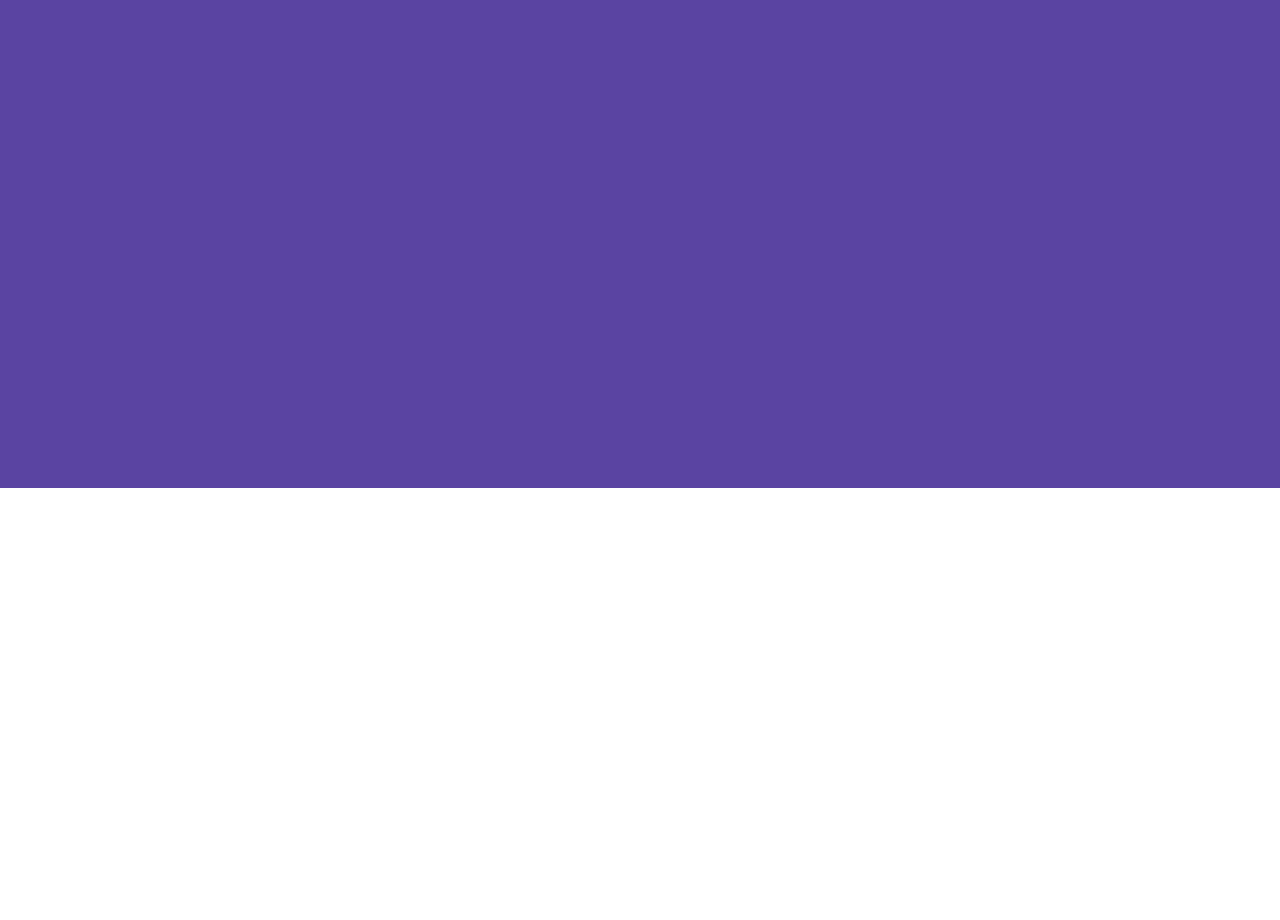
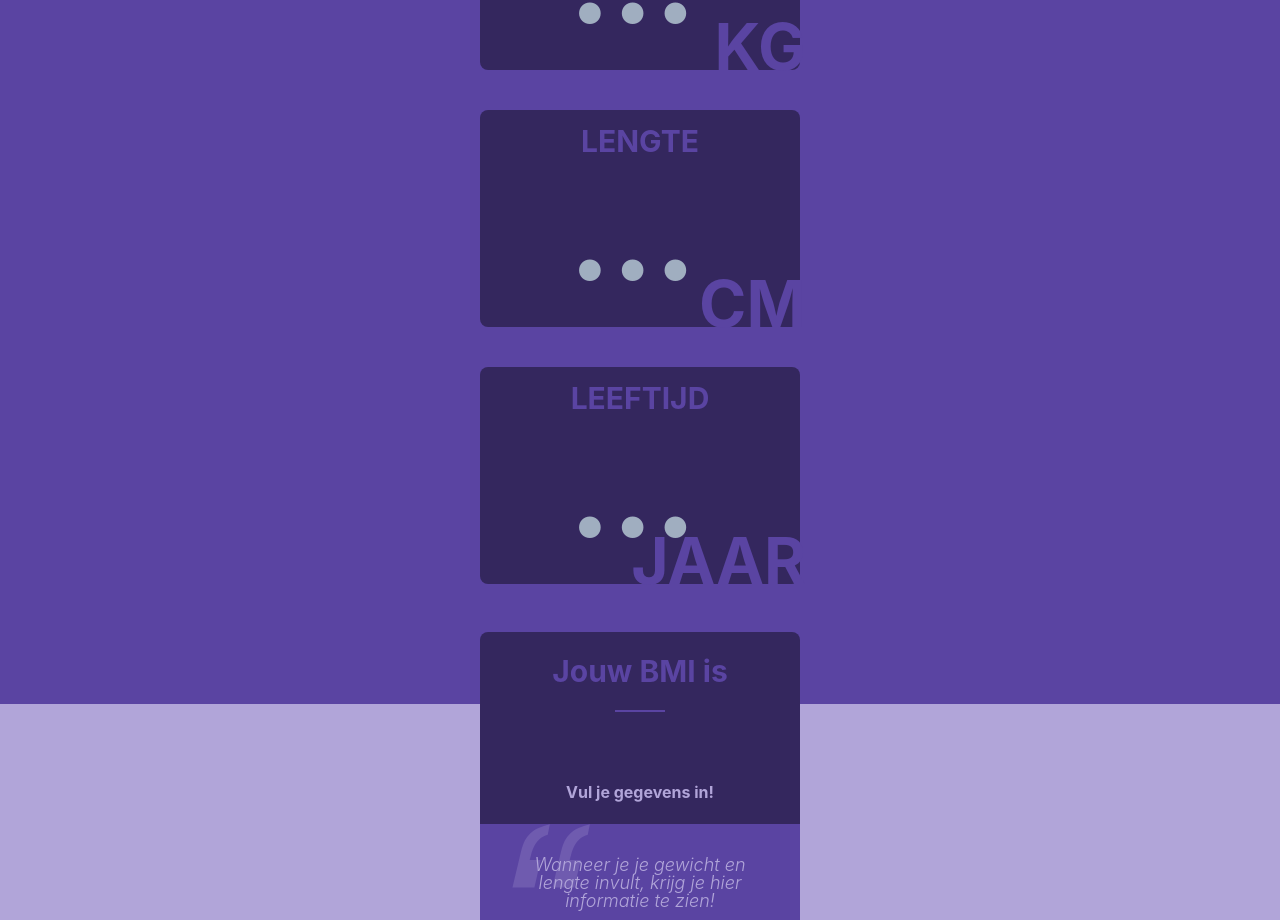
Before and after one commit to martijnd/bmi-calculator, a Svelte app: page / in a window 1280 px wide. Shown: the part 312-1232 px from the top of the page. Before the commit the page ends 800 px from the top, so only its background shows below. Built offline with nearby package versions, Linux system fonts and the light colour scheme.

Commit message:
Added result section

```diff
--- a/public/global.css
+++ b/public/global.css
@@ -1,4 +1,5 @@
-html, body {
+html,
+body {
   position: relative;
   width: 100%;
   height: 100%;
@@ -9,11 +10,12 @@ body {
   margin: 0;
   padding: 8px;
   box-sizing: border-box;
-	font-family: -apple-system, BlinkMacSystemFont, "Segoe UI", Roboto, Oxygen-Sans, Ubuntu, Cantarell, "Helvetica Neue", sans-serif;
+  font-family: -apple-system, BlinkMacSystemFont, "Segoe UI", Roboto,
+    Oxygen-Sans, Ubuntu, Cantarell, "Helvetica Neue", sans-serif;
 }
 
 a {
-	color: rgb(0,100,200);
+  color: rgb(0, 100, 200);
   text-decoration: none;
 }
 
@@ -21,15 +23,14 @@ a:hover {
   text-decoration: underline;
 }
 
-a:visited {
-	color: rgb(0,80,160);
-}
-
 label {
   display: block;
 }
 
-input, button, select, textarea {
+input,
+button,
+select,
+textarea {
   font-family: inherit;
   font-size: inherit;
   padding: 0.4em;
--- a/src/App.svelte
+++ b/src/App.svelte
@@ -1,13 +1,20 @@
 <script>
   import Card from "./Card.svelte";
+  import Result from "./Result.svelte";
+
   let weight;
   let height;
   let age;
   let gender;
   let bmi;
 
+  const roundValue = value => {
+    return Math.round(value * 10) / 10;
+  };
+
   const updateBMI = event => {
     const { title, data } = event.detail;
+
     switch (title.toLowerCase()) {
       case "gewicht":
         weight = data;
@@ -25,14 +32,14 @@
         break;
     }
 
-    if (weight && length && age) {
-      bmi = weight / height ** height;
+    if (weight && height && +height > 100) {
+      bmi = roundValue(+weight / (+height / 100) ** 2);
     }
   };
 </script>
 
-<div class="w-screen min-h-screen bg-primary antialiased">
-  <div class="container mx-auto p-6">
+<div class="w-screen bg-primary antialiased">
+  <div class="container mx-auto p-6 mb-24">
     <h1
       class="text-yellow-500 text-center text-3xl uppercase font-bold"
       style="line-height: 0.8;">
@@ -40,5 +47,13 @@
       <span class="block text-8xl">BMI</span>
     </h1>
     <Card title="Gewicht" unit="kg" on:update={updateBMI} />
+    <Card title="Lengte" unit="cm" on:update={updateBMI} />
+    <Card title="Leeftijd" unit="jaar" on:update={updateBMI} />
+
+  </div>
+  <div class="w-screen bg-light-text">
+    <div class="container mx-auto p-6">
+      <Result {bmi} />
+    </div>
   </div>
 </div>
--- a/src/Card.svelte
+++ b/src/Card.svelte
@@ -4,22 +4,31 @@
   export let title;
   export let unit;
 
+  let value;
+
   const dispatch = createEventDispatcher();
 
   const update = event => {
-    console.log(event);
-    dispatch("update", { title, data: event.data });
+    dispatch("update", { title, data: event.target.value });
   };
 </script>
 
-<div class="Card bg-primary-dark mt-4 max-w-xs mx-auto rounded-lg p-4">
+<div
+  class="Card mt-10 p-4 relative bg-primary-dark max-w-xs mx-auto rounded-lg">
   <h2 class="text-center text-primary text-3xl font-bold uppercase">{title}</h2>
   <input
-    class="border-none bg-transparent mx-auto w-full text-6xl text-white
-    text-center"
+    class="mx-auto border-none bg-transparent w-full text-10xl text-white
+    font-bold text-center"
     type="number"
+    bind:value
     on:input={update}
     step="1"
+    placeholder="..."
     min="1" />
-  <span class="absolute">{unit}</span>
+  <span
+    class="absolute text-primary text-6xl -right-6px bottom-0 uppercase
+    font-bold"
+    style="line-height: 0.7;">
+    {unit}
+  </span>
 </div>
--- /dev/null
+++ b/src/Result.svelte
@@ -0,0 +1,70 @@
+<script>
+  export let bmi = "&nbsp;";
+  let color = "green";
+  const subtitles = {
+    blank: "Vul je gegevens in!",
+    purple: "Je bent veel te licht voor je lengte",
+    blue: "Je bent te licht voor je lengte",
+    green: "Je gewicht past goed bij je lengte",
+    orange: "Je bent te zwaar voor je lengte",
+    red: "Je bent veel te zwaar voor je lengte"
+  };
+
+  const descriptions = {
+    blank:
+      "Wanneer je je gewicht en lengte invult, krijg je hier informatie te zien!",
+    purple:
+      "Daardoor bestaat de kans dat je een tekort aan voedingsstoffen krijgt. Neem contact op met je huisarts om de mogelijke oorzaak vast te stellen.",
+    blue:
+      "Daardoor bestaat de kans dat je een tekort aan voedingsstoffen krijgt. Zorg er in ieder geval voor dat je niet verder afvalt. ",
+    green:
+      "Houden zo! Met een gezond gewicht heb je een kleinere kans op bepaalde ziekten, dan als je te zwaar of te licht bent.",
+    orange:
+      "Met een lager, gezond gewicht heb je een kleinere kans op bepaalde ziekten. Zorg er in ieder geval voor dat je niet verder aankomt en probeer iets af te vallen.",
+    red:
+      "Daardoor heb je een veel grotere kans op bepaalde ziekten, dan mensen van dezelfde leeftijd met een lager, gezond gewicht."
+  };
+
+  const getWeightValues = bmi => {
+    switch (true) {
+      case bmi < 25:
+        return "green";
+      case bmi < 30:
+        return "orange";
+      case bmi > 30:
+        return "red";
+      default:
+        return "blank";
+    }
+  };
+
+  $: classes = `text-theme-${getWeightValues(bmi)} font-bold text-6xl`;
+</script>
+
+<div
+  class="Result relative -mt-24 mx-auto bg-primary-dark text-center max-w-xs
+  rounded-lg">
+  <div class="top p-6">
+    <h2 class="text-3xl text-primary font-bold">Jouw BMI is</h2>
+    <hr class="border-primary mt-6 w-12" />
+    <span class={classes}>
+      {@html bmi}
+    </span>
+    <div class="subtitle text-light-text font-bold">
+      {subtitles[getWeightValues(bmi)]}
+    </div>
+  </div>
+  <div
+    class="bottom relative bg-primary text-light-text p-8 italic text-lg
+    font-light rounded-b-lg">
+    {descriptions[getWeightValues(bmi)]}
+    <img class="absolute top-0 left-1" src="quote.svg" alt="quote" />
+    <a
+      href="/"
+      class="absolute -bottom-10px inset-x-0 py-2 text-sm bg-primary-dark mx-4
+      text-light-text rounded-lg">
+      Meer over gezond gewicht
+      <img src="launch.svg" alt="launch" class="inline" />
+    </a>
+  </div>
+</div>
--- a/src/main.js
+++ b/src/main.js
@@ -1,10 +1,7 @@
-import App from './App.svelte';
+import App from "./App.svelte";
 
 const app = new App({
-	target: document.body,
-	props: {
-		name: 'world'
-	}
+  target: document.body
 });
 
 export default app;
```
Also changed, not shown: tailwind.js (+8 -13 lines), public/index.css, public/launch.svg (added), public/quote.svg (added). Lines whose indentation alone changed are shown as unchanged.
